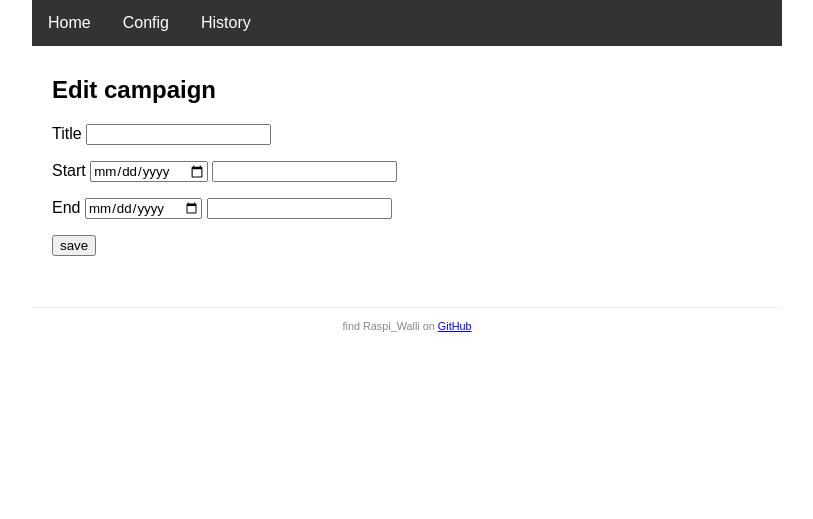
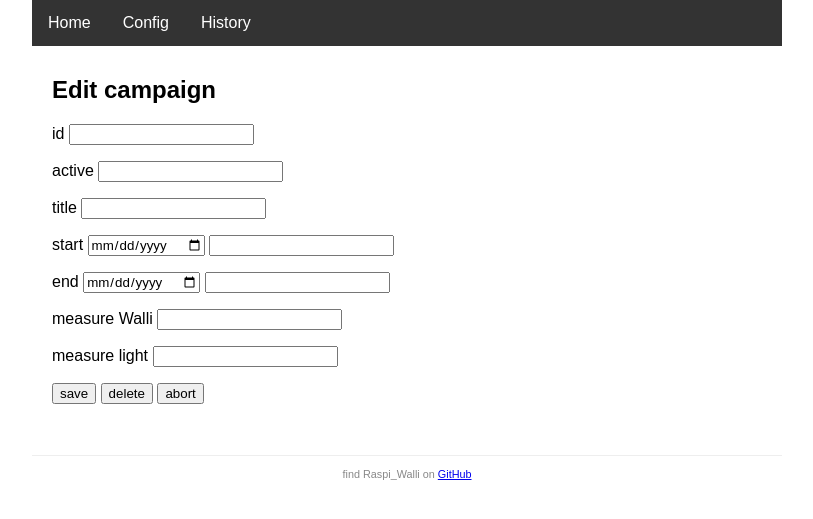
Before and after one commit to munich-ml/raspi_walli, a Python web app: template flask/templates/edit.html in a window 1280 px wide. Shown: the top 519 px of the page, without its empty margins (233-1046 px from the left). Run offline with Jinja, Linux system fonts and the light colour scheme; the template is opened without the code that fills it, so the values that code supplies are empty, except form fields; form fields are guessed from the names that the template uses.

Commit message:
Update edit.html

```diff
--- a/flask/templates/edit.html
+++ b/flask/templates/edit.html
@@ -5,9 +5,19 @@
 
 <form method="POST" action="">
     {{form.hidden_tag()}}
-    <p>{{ form.title.label }} {{ form.title }}</p>
-    <p>Start {{ form.start_date}} {{ form.start_time}}</p>
-    <p>End {{ form.end_date}} {{ form.end_time}}</p>
-    <p><input type="submit" value="save"></p>
+    <p>id {{ form.id }}</p>
+    <p>active {{ form.active }}</p>
+    <p>title {{ form.title }}</p>
+    <p>start {{ form.start_date}} {{ form.start_time}}</p>
+    <p>end {{ form.end_date}} {{ form.end_time}}</p>
+    <p>measure Walli {{ form.measure_walli }}</p>
+    <p>measure light {{ form.measure_light }}</p>
+    <p>
+        <input type="submit" name="todo" value="save">
+        <input type="submit" name="todo" value="delete">
+        <a href={{ url_for("history") }} title="go back without changes">
+            <button type="button">abort</button>
+        </a>
+    </p>
 </form>
 {% endblock %}
```
